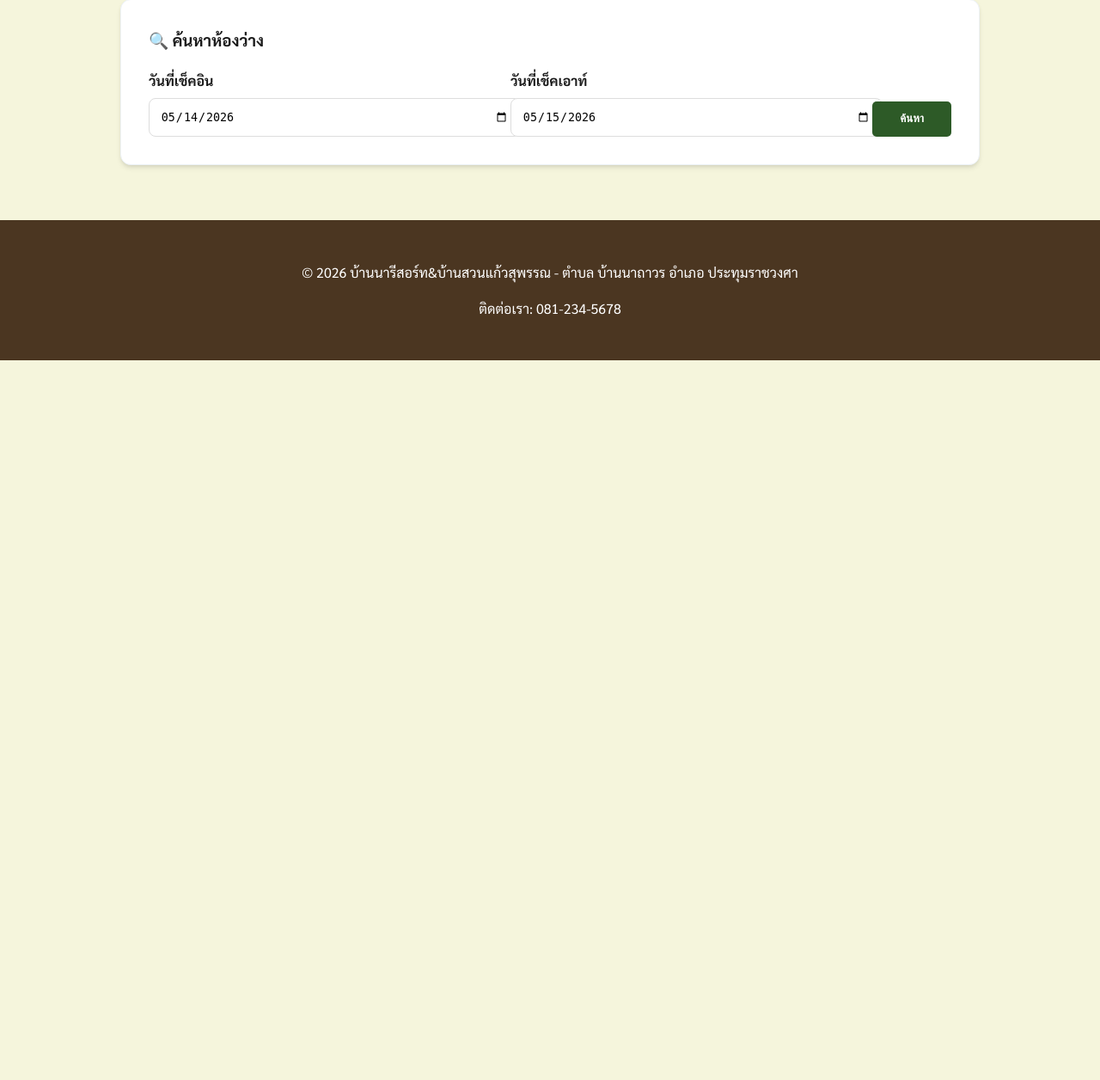
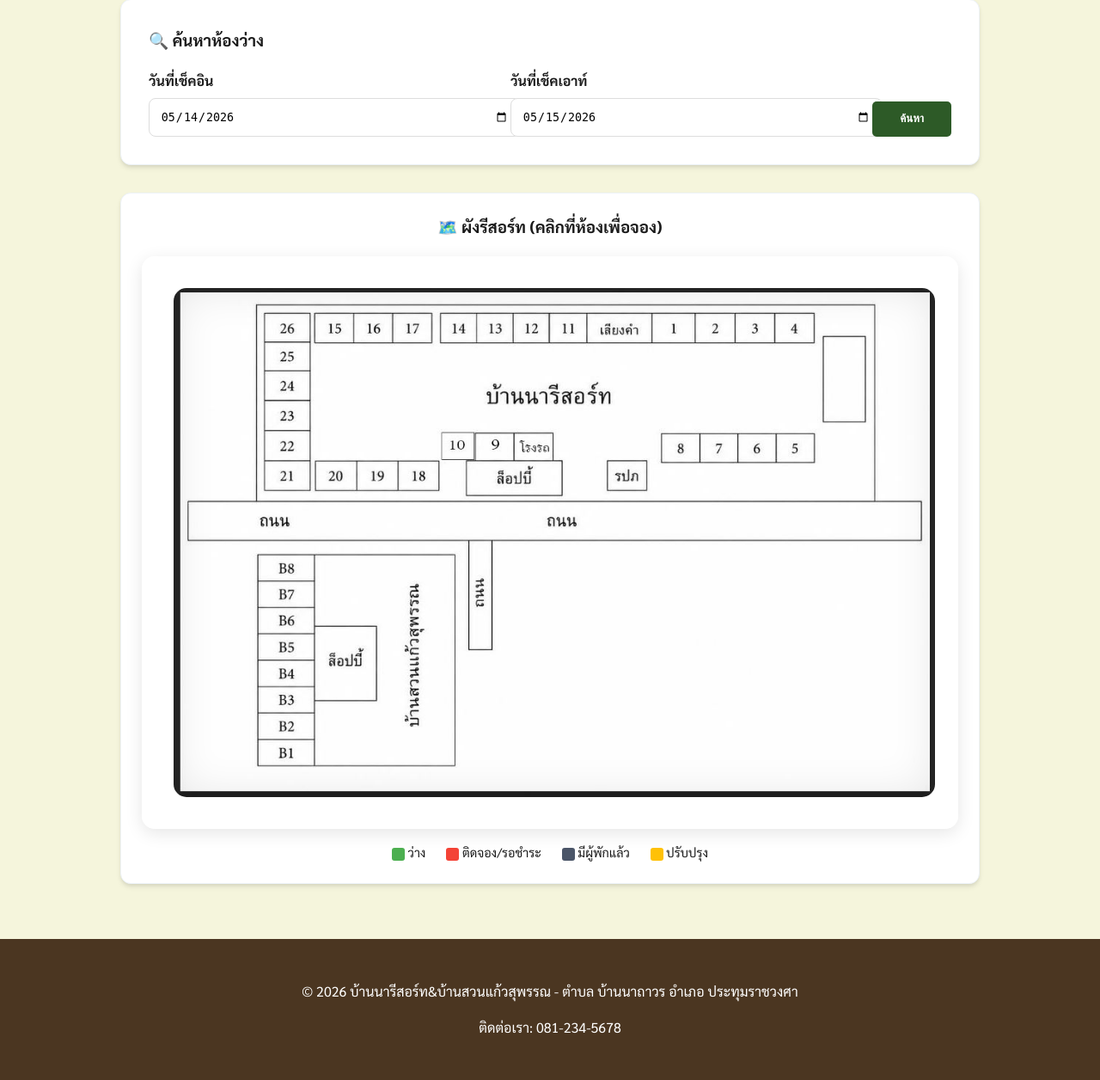
Before and after one commit to gungfoocheng-png/Banaresort, a Flask app: page /admin/walkin in a window 1280 px wide. Shown: the part 286-1542 px from the top of the page at 86% size. Before the commit the page ends 705 px from the top, so only its background shows below. Run offline with Flask 3, Linux system fonts and the light colour scheme; the visitor is signed in with stand-in values (Sample User, id 1); data that the repository does not hold is empty; parts of the project's set-up code (start-up, migrations or seed data) failed here and were passed over.

Commit message:
feat: add resort map to walk-in booking page

```diff
--- a/templates/admin/walkin.html
+++ b/templates/admin/walkin.html
@@ -21,6 +21,22 @@
                 <button type="submit" class="btn btn-primary" style="padding: 0.8rem 2rem;">ค้นหา</button>
             </div>
         </form>
+    </div>
+
+    <!-- Resort Map Section -->
+    <div class="card admin-card" style="padding: 1.5rem; margin-bottom: 2rem;">
+        <h3 style="margin-top: 0; color: var(--text-dark); text-align: center;">🗺️ ผังรีสอร์ท (คลิกที่ห้องเพื่อจอง)</h3>
+        <div class="map-container" style="margin-top: 1rem; border: none; min-height: 400px;">
+            <div id="walkin-resort-map" class="resort-map" style="max-width: 100%;">
+                <p style="padding-top: 150px; text-align: center;">กำลังโหลดผังรีสอร์ท...</p>
+            </div>
+        </div>
+        <div style="margin-top: 1rem; display: flex; justify-content: center; gap: 1.5rem; flex-wrap: wrap; font-size: 0.9rem;">
+            <div><span style="display:inline-block; width:15px; height:15px; background:var(--status-available); border-radius:3px; vertical-align:middle;"></span> ว่าง</div>
+            <div><span style="display:inline-block; width:15px; height:15px; background:var(--status-reserved); border-radius:3px; vertical-align:middle;"></span> ติดจอง/รอชำระ</div>
+            <div><span style="display:inline-block; width:15px; height:15px; background:var(--status-occupied); border-radius:3px; vertical-align:middle;"></span> มีผู้พักแล้ว</div>
+            <div><span style="display:inline-block; width:15px; height:15px; background:var(--status-maintenance); border-radius:3px; vertical-align:middle;"></span> ปรับปรุง</div>
+        </div>
     </div>
 
     {% if available_rooms != None %}
@@ -166,5 +182,80 @@
     function closeWalkinModal() {
         document.getElementById('walkin-modal').style.display = 'none';
     }
+
+    // Map Rendering Logic for Walk-in
+    async function renderWalkinMap() {
+        const mapEl = document.getElementById('walkin-resort-map');
+        const checkin = document.getElementById('search-checkin').value;
+        const checkout = document.getElementById('search-checkout').value;
+
+        if (!mapEl) return;
+
+        try {
+            // 1. Fetch availability if dates are present
+            let unavailableIds = [];
+            let unavailableStatus = {};
+
+            if (checkin && checkout && new Date(checkin) < new Date(checkout)) {
+                const availRes = await fetch('/api/check_availability', {
+                    method: 'POST',
+                    headers: { 'Content-Type': 'application/json' },
+                    body: JSON.stringify({ checkin, checkout })
+                });
+                const availData = await availRes.json();
+                unavailableIds = availData.unavailable_ids || [];
+                unavailableStatus = availData.unavailable_status || {};
+            }
+
+            // 2. Fetch room data
+            const roomsRes = await fetch('/api/rooms');
+            const rooms = await roomsRes.json();
+
+            mapEl.innerHTML = ''; // Clear map
+
+            rooms.forEach(room => {
+                const coords = room.map_coords || { x: 0, y: 0 };
+                const marker = document.createElement('div');
+
+                let displayStatus = room.status;
+                if (room.status === 'maintenance') {
+                    displayStatus = 'maintenance';
+                } else if (unavailableIds.includes(room.id)) {
+                    displayStatus = unavailableStatus[room.id] || 'R';
+                } else {
+                    displayStatus = 'I';
+                }
+
+                marker.className = `room-marker ${displayStatus}`;
+                marker.style.left = `calc(${coords.x}% - 10px)`;
+                marker.style.top = `calc(${coords.y}% - 10px)`;
+                marker.innerText = coords.label || room.room_number || room.id;
+                marker.setAttribute('data-name', room.name);
+
+                marker.onclick = () => {
+                    if (displayStatus === 'I') {
+                        openWalkinModal(room.id, room.name, room.price);
+                    } else if (displayStatus === 'maintenance') {
+                        alert('ห้องนี้อยู่ระหว่างการปรับปรุงครับ');
+                    } else {
+                        alert('ห้องนี้ไม่ว่างในช่วงเวลาที่เลือกครับ');
+                    }
+                };
+
+                mapEl.appendChild(marker);
+            });
+        } catch (error) {
+            console.error('Error rendering walkin map:', error);
+            mapEl.innerHTML = '<p style="padding-top:150px; color:red;">เกิดข้อผิดพลาดในการโหลดแผนผัง</p>';
+        }
+    }
+
+    // Initialize map on load and update when dates change
+    document.addEventListener('DOMContentLoaded', () => {
+        renderWalkinMap();
+
+        document.getElementById('search-checkin').addEventListener('change', renderWalkinMap);
+        document.getElementById('search-checkout').addEventListener('change', renderWalkinMap);
+    });
 </script>
 {% endblock %}
```
